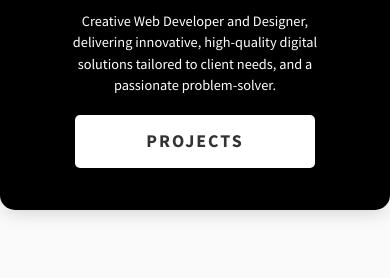
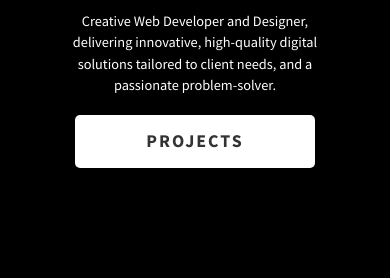
Before and after one commit to govindbairi/My-portfolio, a plain HTML site: page index.html in a window 390 px wide. Shown: the part 347-625 px from the top of the page. Drawn offline with nearby package versions, Linux system fonts and the light colour scheme.

Commit message:
Update style.css

```diff
--- a/css/style.css
+++ b/css/style.css
@@ -371,7 +371,7 @@ margin-left: 100px;
 
   @media only screen and (max-width: 37.5em) {
     .home-hero {
-      height: 66vh;
+      height: 76vh;
       min-height: unset;
       background-position: center 80px;
       background-size: 300px;
```
